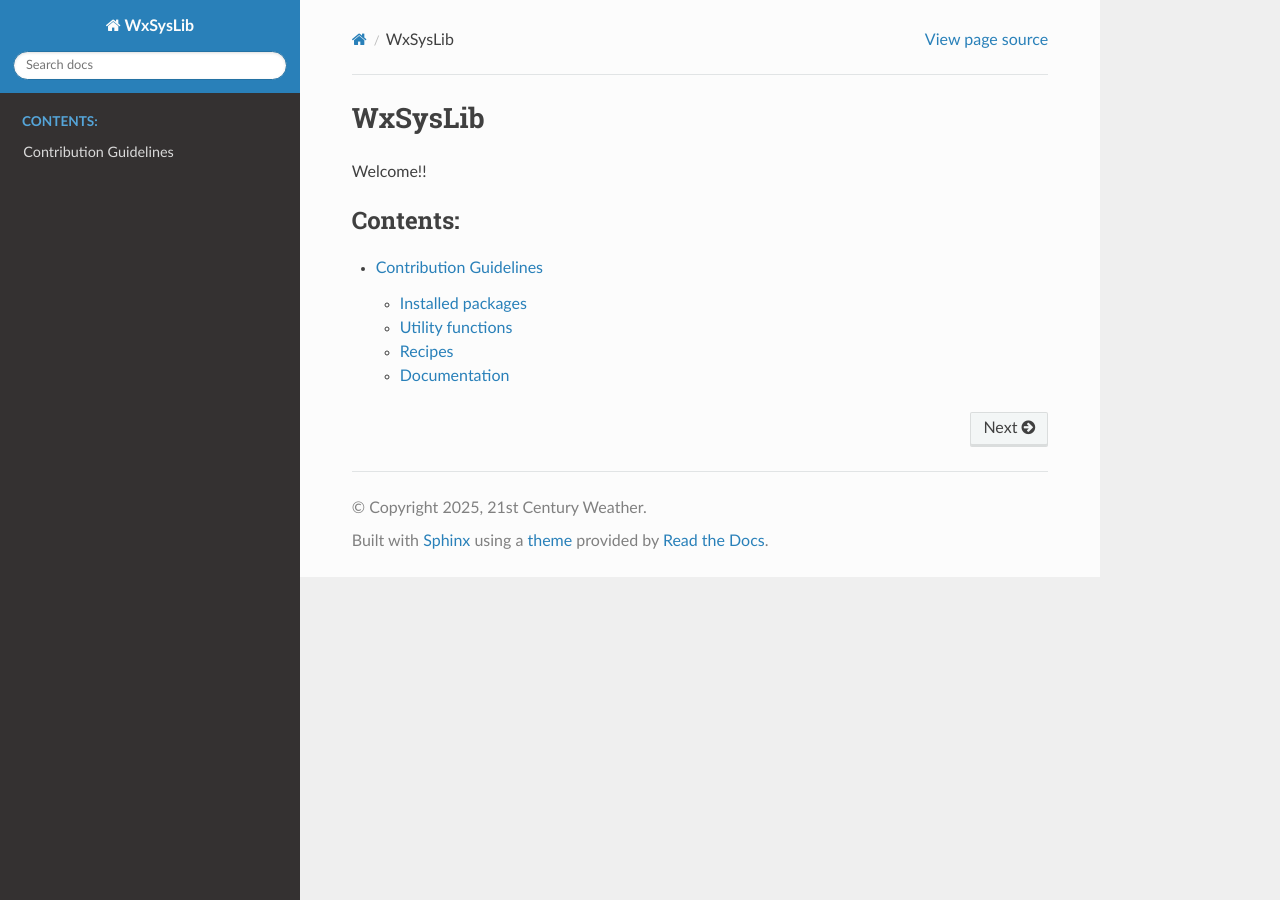
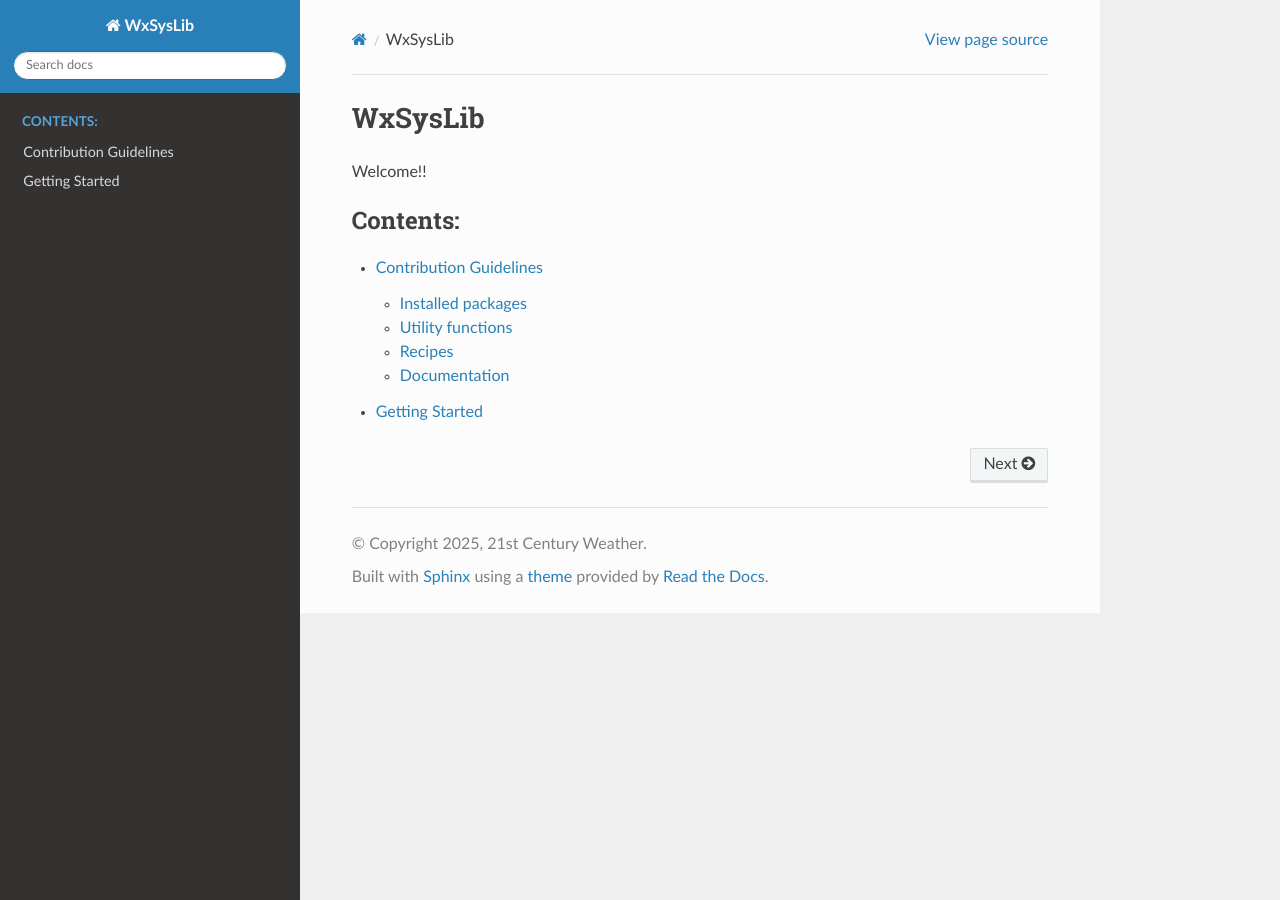
Before and after one commit to andrewbrown31/WxSysLib, a Sphinx documentation site: the page built from docs/index.rst, in a window 1280 px wide. Built offline with Sphinx 7.4.7 and the Read the Docs theme 3.1.0, drawn with Linux system fonts in a browser that asks for light colours; pages that are not in the unit, such as notebooks, are missing from menus.

Commit message:
Update index.rst

```diff
--- a/docs/utils/index.rst
+++ b/docs/utils/index.rst
@@ -1 +1,8 @@
-TESTESTESTEST
+Getting Started
+===============
+
+.. toctree::
+   :maxdepth: 1
+
+   blobs
+   nodes
```
